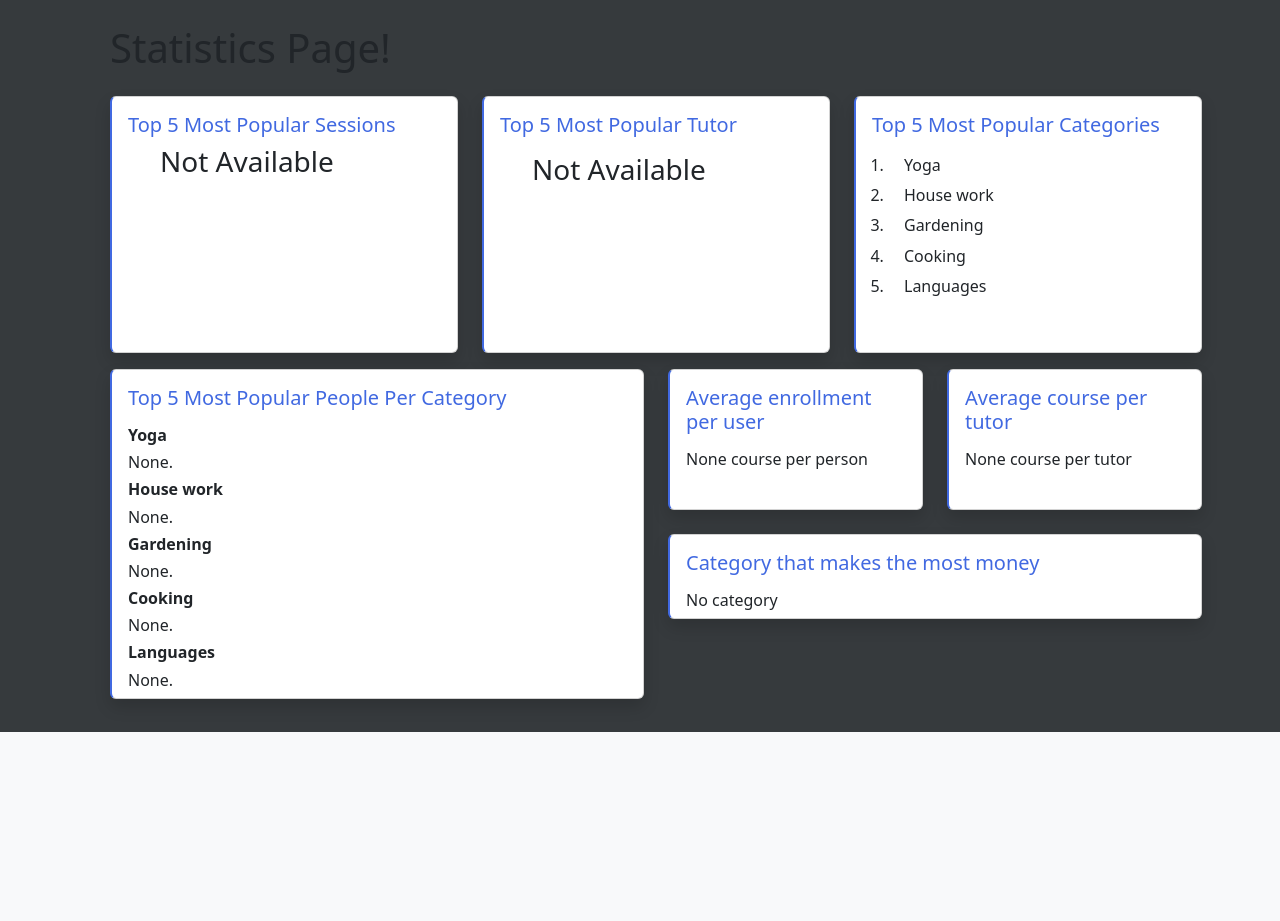
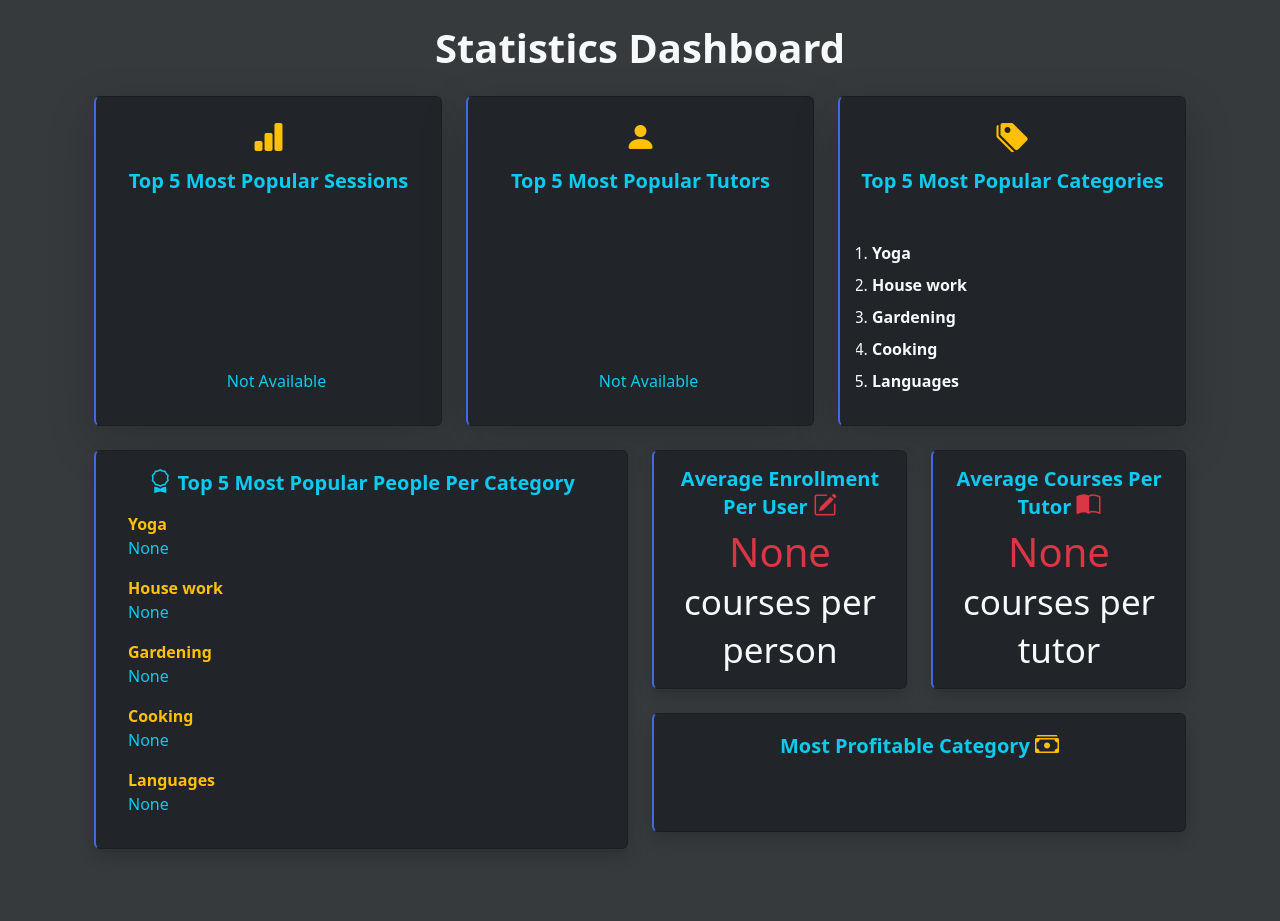
Before and after one commit to PichapopRo/community-tutor, a Django app: page /local-tutor/statistics in a window 1280 px wide. Shown: the part 68-989 px from the top of the page. Before the commit the page ends 800 px from the top, so only its background shows below. Run offline with Django 5.2, Linux system fonts and the light colour scheme; data comes from the database, SQL or seed files in the repository; data that the repository does not hold is empty; some libraries are stand-ins or nearby versions; some web fonts are replaced.

Commit message:
added codes to UI

```diff
--- a/templates/registration/register.html
+++ b/templates/registration/register.html
@@ -19,7 +19,7 @@
           <div class="row">
             <!-- Account Information Block -->
             <div class="col-lg-4 col-md-6 col-sm-12 text-light mb-3">
-              <h3 class="mb-3">Account Information <i class="bi bi-person-circle"></i></h3>
+              <h3 class="mb-3">Account Information <i class="bi bi-person-circle text-info"></i></h3>
 
               <!-- Username -->
               <div class="mb-3">
@@ -84,7 +84,7 @@
 
             <!-- Personal Information Block -->
             <div class="col-lg-4 col-md-6 col-sm-12 text-light mb-3">
-              <h3 class="mb-3">Personal Information <i class="bi bi-telephone"></i></h3>
+              <h3 class="mb-3">Personal Information <i class="bi bi-telephone text-info"></i></h3>
 
               <!-- First Name -->
               <div class="mb-3">
@@ -149,7 +149,7 @@
 
             <!-- Address Information Block -->
             <div class="col-lg-4 col-md-6 col-sm-12 text-light mb-3">
-              <h3 class="mb-3">Address Information <i class="bi bi-at"></i></h3>
+              <h3 class="mb-3">Address Information <i class="bi bi-at text-info"></i></h3>
 
               <!-- Street Address -->
               <div class="mb-3">
--- a/webpage/templates/statistics.html
+++ b/webpage/templates/statistics.html
@@ -1,103 +1,150 @@
 {% extends 'base.html' %}
-{%  load static %}
+{% load static %}
 <link rel="stylesheet" href="{% static 'styles/style.css' %}">
-<body>
 {% block content %}
-    <div class="container mt-3 mx-3">
-    <h1 class="mx-auto">Statistics Page!</h1>
+<div class="container mt-3 pb-5">
+  <h1 class="mb-4 text-light text-center"><strong>Statistics Dashboard</strong></h1>
+
+<!-- Statistics Cards -->
 <div class="row">
-        <div class="col-md-12 col-xl-4">
-        <div class="card shadow h-100 my-3">
-            <h5 class="card-title mx-3 mt-3">Top 5 Most Popular Sessions</h5>
-                <ol>
+  <!-- Top 5 Most Popular Sessions -->
+  <div class="col-md-12 col-xl-4 mb-4">
+    <div class="card bg-dark text-light shadow-lg h-100">
+      <div class="card-body d-flex flex-column justify-content-between">
+        <div class="text-center mb-4">
+          <i class="bi bi-bar-chart-fill text-warning fs-2"></i>
+          <h5 class="text-info mt-2"><strong>Top 5 Most Popular Sessions</strong></h5>
+        </div>
+        <div class="list-container overflow-auto">
+          <ol class="mt-3 ps-3">
             {% if not popular_sessions %}
-                    <h3 class="card-label mx-3 ">Not Available</h3>
+              <p class="text-info text-center">Not Available</p>
             {% else %}
               {% for session in popular_sessions %}
-                        <li class="mx-3">
-                        <h6 class="card-label">{{ session.session_name }}  by: {{ session.tutor_id.username}}</h6>
+                <li class="mb-2">
+                  <p class="mb-0"><strong>{{ session.session_name }}</strong> by: <span class="text-info">{{ session.tutor_id.username }}</span></p>
                 </li>
               {% endfor %}
+            {% endif %}
           </ol>
+        </div>
+      </div>
+    </div>
+  </div>
+
+  <!-- Top 5 Most Popular Tutors -->
+  <div class="col-md-12 col-xl-4 mb-4">
+    <div class="card bg-dark text-light shadow-lg h-100">
+      <div class="card-body d-flex flex-column justify-content-between">
+        <div class="text-center mb-4">
+          <i class="bi bi-person-fill text-warning fs-2"></i>
+          <h5 class="text-info mt-2"><strong>Top 5 Most Popular Tutors</strong></h5>
+        </div>
+        <div class="list-container overflow-auto">
+          <ol class="mt-3 ps-3">
+            {% if not popular_tutors %}
+              <p class="text-info text-center">Not Available</p>
+            {% else %}
+              {% for tutor_name in popular_tutors %}
+                <li class="mb-2">
+                  <p class="mb-0"><strong>{{ tutor_name }}</strong></p>
+                </li>
+              {% endfor %}
+            {% endif %}
+          </ol>
+        </div>
+      </div>
+    </div>
+  </div>
+
+  <!-- Top 5 Most Popular Categories -->
+  <div class="col-md-12 col-xl-4 mb-4">
+    <div class="card bg-dark text-light shadow-lg h-100">
+      <div class="card-body d-flex flex-column justify-content-between">
+        <div class="text-center mb-4">
+          <i class="bi bi-tags-fill text-warning fs-2"></i>
+          <h5 class="text-info mt-2"><strong>Top 5 Most Popular Categories</strong></h5>
+        </div>
+        <div class="list-container overflow-auto">
+          <ol class="mt-3 ps-3">
+            {% if not popular_categories %}
+              <p class="text-info text-center">Not Available</p>
+            {% else %}
+              {% for category_name in popular_categories %}
+                <li class="mb-2">
+                  <p class="mb-0"><strong>{{ category_name }}</strong></p>
+                </li>
+              {% endfor %}
+            {% endif %}
+          </ol>
+        </div>
+      </div>
+    </div>
+  </div>
+</div>
+
+
+  <!-- Additional Statistics -->
+  <div class="row">
+    <div class="col-lg-6 mb-4">
+      <div class="card bg-dark text-light shadow h-100">
+        <div class="card-body">
+          <h5 class="text-info text-center"><strong><i class="bi bi-award text-info"></i> Top 5 Most Popular People Per Category</strong></h5>
+          {% if not popular_per_category %}
+            <p class="text-info text-center mt-3">Not Available</p>
+          {% else %}
+            {% for category_name, tutors in popular_per_category.items %}
+              <div class="mt-3">
+                <span class="badge bg-dark text-warning fs-6 py-1 px-3">{{ category_name }}</span>
+                {% if tutors %}
+                  {% for tutor in tutors %}
+                    <p class="mb-0 ps-3">• <strong class="text-info">{{ tutor.username }}</strong> with <strong>{{ tutor.total_participants }}</strong> participants</p>
+                  {% endfor %}
+                {% else %}
+                  <p class="text-info ps-3">None</p>
                 {% endif %}
               </div>
-        </div>
-    <div class="col-md-12 col-xl-4">
-        <div class="card shadow h-100 my-3">
-            <h5 class="card-title mx-3 my-3">Top 5 Most Popular Tutor</h5>
-                <ol>
-                {% if not popular_tutors %}
-                    <h3 class="card-label mx-3 ">Not Available</h3>
-                {% else %}
-                    {% for tutor_name in popular_tutors %}
-                        <li class="mx-3">
-                        <h6 class="card-label">{{ tutor_name }}</h6>
-                        </li>
             {% endfor %}
-                    </ol>
-                {% endif %}
-        </div>
-    </div>
-<div class="col-md-12 col-xl-4">
-        <div class="card shadow h-100 my-3">
-            <h5 class="card-title mx-3 my-3">Top 5 Most Popular Categories</h5>
-                <ol>
-                {% if not popular_categories %}
-                    <h3 class="card-label mx-3 ">Not Available</h3>
-                {% else %}
-                    {% for category_name in popular_categories %}
-                        <li>
-                        <h6 class="card-label mx-3 ">{{ category_name }}</h6>
-                        </li>
-                    {% endfor %}
-                </ol>
           {% endif %}
         </div>
       </div>
     </div>
-    <div class="row d-flex">
-        <div class="col-lg-6 mt-3">
-            <div class="card shadow my-3">
-                <h5 class="card-title mx-3 my-3">Top 5 Most Popular People Per Category</h5>
-                {% for category_name, tutors in popular_per_category.items %}
-                    <h6 class="card-label mx-3 "><b>{{ category_name }}</b></h6>
-                    {% if tutors %}
-                        {% for tutor in tutors %}
-                            <h6 class="card-label mx-3 ">{{ tutor.username }} with {{ tutor.total_participants }} participants.</h6>
-                        {% endfor %}
-                    {% else %}
-                        <h6 class="card-label mx-3 ">None.</h6>
-                    {% endif %}
-                {% endfor %}
-            </div>
-        </div>
-        <div class="col-lg-6 mt-3">
+
+    <div class="col-lg-6">
       <div class="row">
         <div class="col-lg-6 mb-4">
-                    <div class="card shadow my-3 h-100">
-                        <h5 class="card-title mx-3 my-3">Average enrollment per user</h5>
-                        <h6 class="card-label mx-3 ">{{ avg_num_enroll }} course per person</h6>
+          <div class="card bg-dark text-light shadow h-100">
+            <div class="card-body text-center">
+              <h5 class="text-info"><strong>Average Enrollment Per User <i class="bi bi-pencil-square text-danger"></i></strong></h5>
+              <p class="mb-0 display-6"><strong class="text-danger">{{ avg_num_enroll }}</strong> <small>courses per person</small></p>
+            </div>
           </div>
         </div>
         <div class="col-lg-6 mb-4">
-                    <div class="card shadow my-3 h-100">
-                        <h5 class="card-title mx-3 my-3">Average course per tutor</h5>
-                        <h6 class="card-label mx-3 ">{{ avg_course_per_tutor }} course per tutor</h6>
+          <div class="card bg-dark text-light shadow h-100">
+            <div class="card-body text-center">
+              <h5 class="text-info"><strong>Average Courses Per Tutor <i class="bi bi-book-half text-danger"></i></strong></h5>
+              <p class="mb-0 display-6"><strong class="text-danger">{{ avg_course_per_tutor }}</strong> <small>courses per tutor</small></p>
             </div>
           </div>
         </div>
-            <div class="col-lg-12 mb-4">
-                <div class="card shadow my-3">
-                    <h5 class="card-title mx-3 my-3">Category that makes the most money</h5>
+        <div class="col-lg-12">
+          <div class="card bg-dark text-light shadow h-100">
+            <div class="card-body text-center">
+              <h5 class="text-info"><strong>Most Profitable Category <i class="bi bi-cash-stack text-warning"></i></strong></h5>
               {% if ctg_with_most_rev.total_money %}
-                        <h6 class="card-label mx-3 ">{{ ctg_with_most_rev.category_name }} : {{ ctg_with_most_rev.total_money }} Baht</h6>
+                <p class="display-6 text-warning mt-3">
+                  <strong>{{ ctg_with_most_rev.category_name }}</strong>
+                </p>
+                <p class="text-light"><strong>{{ ctg_with_most_rev.total_money }}</strong> ฿</p>
               {% else %}
-                        <h6 class="card-label mx-3 "> No category </h6>
+                <p class="text-muted mt-3">No category</p>
               {% endif %}
             </div>
           </div>
         </div>
       </div>
     </div>
-</body>
+  </div>
+</div>
 {% endblock %}
```
Also changed, not shown: webpage/templates/investor.html (+39 -21 lines), webpage/templates/session_detail.html (+7 -3 lines). Lines whose indentation alone changed are shown as unchanged.
